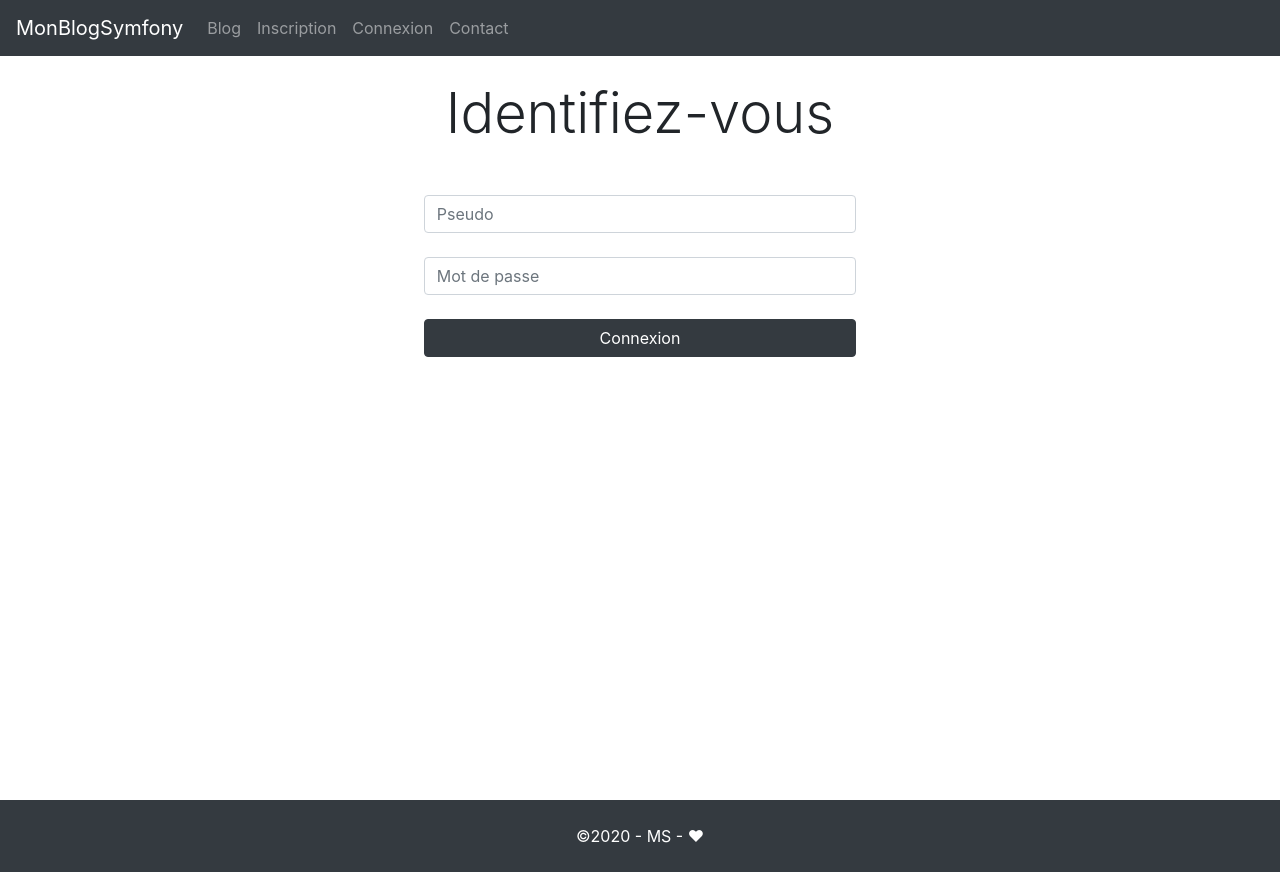
After one commit to asmodee7/demoBlog, a Symfony app: template templates/security/login.html.twig in a window 1280 px wide. The commit adds this page. Run offline with Twig, Linux system fonts and the light colour scheme; the template is opened without the code that fills it, so the values that code supplies are empty; some libraries are stand-ins or nearby versions.

Commit message:
dev Inscription + connexion + role user + debut back office

```diff
--- a/src/Form/RegistrationType.php
+++ b/src/Form/RegistrationType.php
@@ -6,6 +6,7 @@ use App\Entity\User;
 use Symfony\Component\Form\AbstractType;
 use Symfony\Component\Form\FormBuilderInterface;
 use Symfony\Component\OptionsResolver\OptionsResolver;
+use Symfony\Component\Form\Extension\Core\Type\PasswordType;
 
 class RegistrationType extends AbstractType
 {
@@ -14,8 +15,8 @@ class RegistrationType extends AbstractType
         $builder
             ->add('email')
             ->add('username')
-            ->add('password')
-            ->add('confirm_password')
+            ->add('password', PasswordType::class)
+            ->add('confirm_password', PasswordType::class)
             ;
     }
 
--- a/templates/base.html.twig
+++ b/templates/base.html.twig
@@ -22,35 +22,64 @@
 			</button>
 			<div class="collapse navbar-collapse" id="navbarNav">
 				<ul class="navbar-nav">
-					<li class="nav-item active">
-						<a class="nav-link" href="{{path('blog')}}">Blog
 
-						</a>
+					<li class="nav-item">
+						<a class="nav-link" href="{{path('blog')}}">Blog</a>
 					</li>
+
+					{% if not app.user  %}
+						<li class="nav-item ">
+							<a class="nav-link" href="{{path('security_registration')}}">Inscription</a>
+						</li>
+						<li class="nav-item">
+							<a class="nav-link" href="{{path('security_login')}}">Connexion</a>
+						</li>
+					{% endif %}
+
+
+					{% if app.user %}
 						<li class="nav-item">
 							<a class="nav-link" href="{{path('blog_create')}}">Nouvelle Article</a>
 						</li>
 						<li class="nav-item">
-						<a class="nav-link" href="{{path('security_registration')}}">Inscription</a>
+							<a class="nav-link" href="{{path('security_logout')}}">Déconnexion</a>
 						</li>
+					{% endif %}
+
+
+					{% if is_granted('ROLE_ADMIN') %}
+
+						<li class="nav-item dropdown">
+							<a class="nav-link dropdown-toggle text-white" href="{{path('admin')}}" id="dropdown03" data-toggle="dropdown" aria-haspopup="true" aria-expanded="false">Back-office</a>
+							<div class="dropdown-menu" aria-labelledby="dropdown03">
+								<a class="dropdown-item" href="{{path('admin')}}">Gestion des articles</a>
+								<a class="dropdown-item" href="{{path('admin')}}">Gestion des membres</a>
+								<a class="dropdown-item" href="{{path('admin')}}">Gestion des commentaires</a>
+								<a class="dropdown-item" href="{{path('admin')}}">Gestion des catégories</a>
+							</div>
+						</li>
+
 						<li class="nav-item">
-						<a class="nav-link disabled" href="#">Admin</a>
+							<a class="nav-link" href="{{path('admin')}}"></a>
 
 						</li>
+					{% endif %}
+					<li class="nav-item">
+						<a class="nav-link" href="#">Contact</a>
+					</li>
+
+
 				</ul>
 			</div>
 		</nav>
 
-    <div class="container mon-conteneur">
-		{% block body %}
-
-		{% endblock %}
+		<div class="container mon-conteneur"> {% block body %}{% endblock %}
 
 			</div>
 
 			<footer class="bg-dark text-center text-white p-4">&copy;2020 - MS - ♥
 			</footer>
-
+			{{dump(app.user)}}
 
 			{% block javascripts %}
 				<script src="https://code.jquery.com/jquery-3.5.1.slim.min.js" integrity="sha384-DfXdz2htPH0lsSSs5nCTpuj/zy4C+OGpamoFVy38MVBnE+IbbVYUew+OrCXaRkfj" crossorigin="anonymous"></script>
--- /dev/null
+++ b/templates/security/login.html.twig
@@ -0,0 +1,28 @@
+{% extends "base.html.twig" %}
+
+{% block title %}MonBlog Symfony | Identifiez-vous
+{% endblock %}
+
+{% block body %}
+
+	<h1 class="display-4 text-center my-4">Identifiez-vous</h1>
+
+    {% if error %}
+        <p class="bg-danger text-white text-center p-3 col-md-4 mx-auto rounded"> {{ error.messageKey |trans(error.messageData, 'security') }} </p>
+    {% endif %}
+
+	<form class="mx-auto col-md-5" method="post" action="{{ path('security_login') }}" >
+		<div class="from-groupe">
+			<label for="_username"></label>
+			<input type="text" class="form-control" id="_username" name="_username" placeholder="Pseudo" value"{{ last_username }}">
+		</div>
+		<div class="from-groupe">
+			<label for="_password"></label>
+			<input type="password" class="form-control" id="_password" name="_password" placeholder="Mot de passe">
+		</div>
+        <br>
+		<input type="submit" class="btn btn-dark text-center mx-auto col-md-12" value="Connexion">
+
+
+	</form>
+{% endblock %}
--- /dev/null
+++ b/translations/security.en.php
@@ -0,0 +1,5 @@
+<?php
+
+return[
+    'Invalid credentials.' => 'Email ou mot de passe incorrect.'
+];
```
Also changed, not shown: migrations/Version20201201142116.php (added, +31 -0 lines), src/Controller/AdminController.php (added, +30 -0 lines), src/Controller/SecurityController.php (+61 -1 lines), src/Entity/User.php (+70 -2 lines), templates/admin/admin_articles.html.twig (added, +11 -0 lines), templates/admin/index.html.twig (added, +18 -0 lines), templates/blog/home.html.twig (+5 -3 lines), 1 other file. Lines whose indentation alone changed are shown as unchanged.
